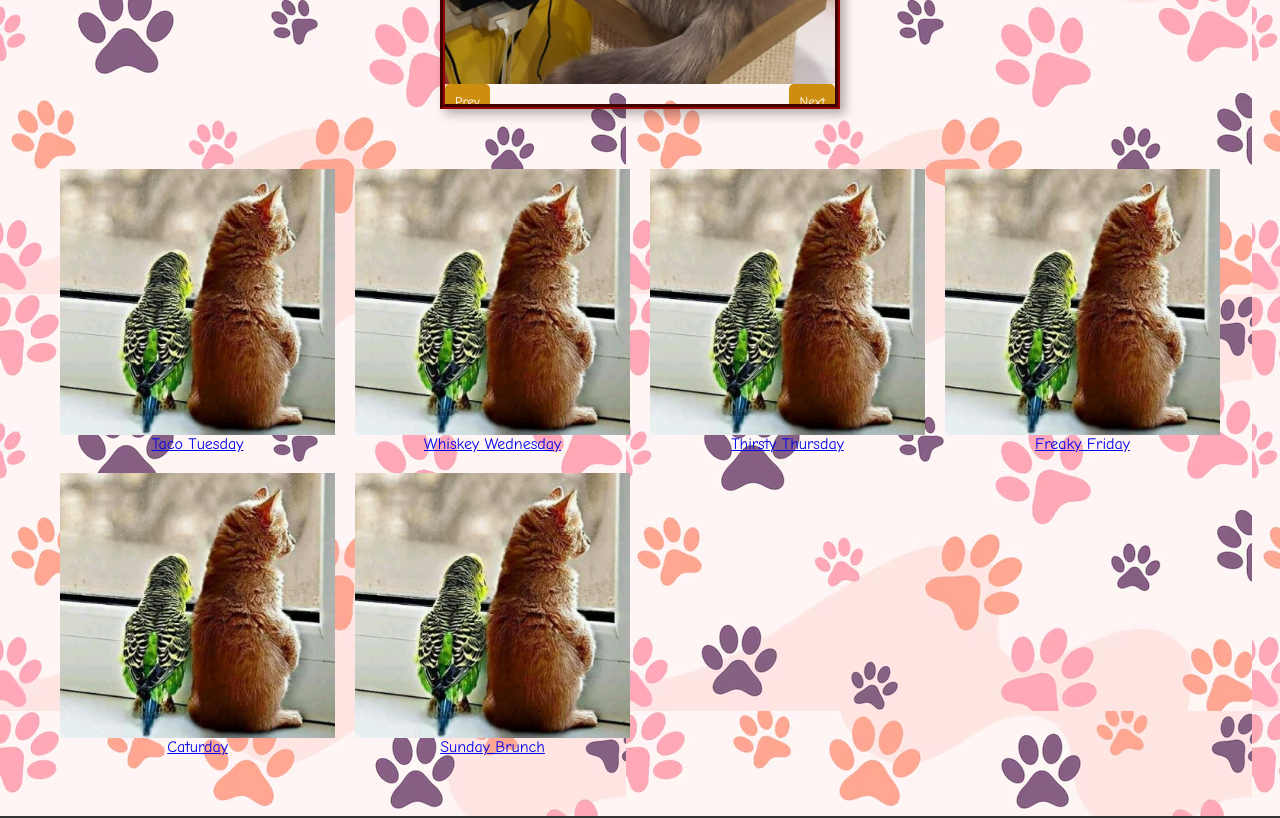
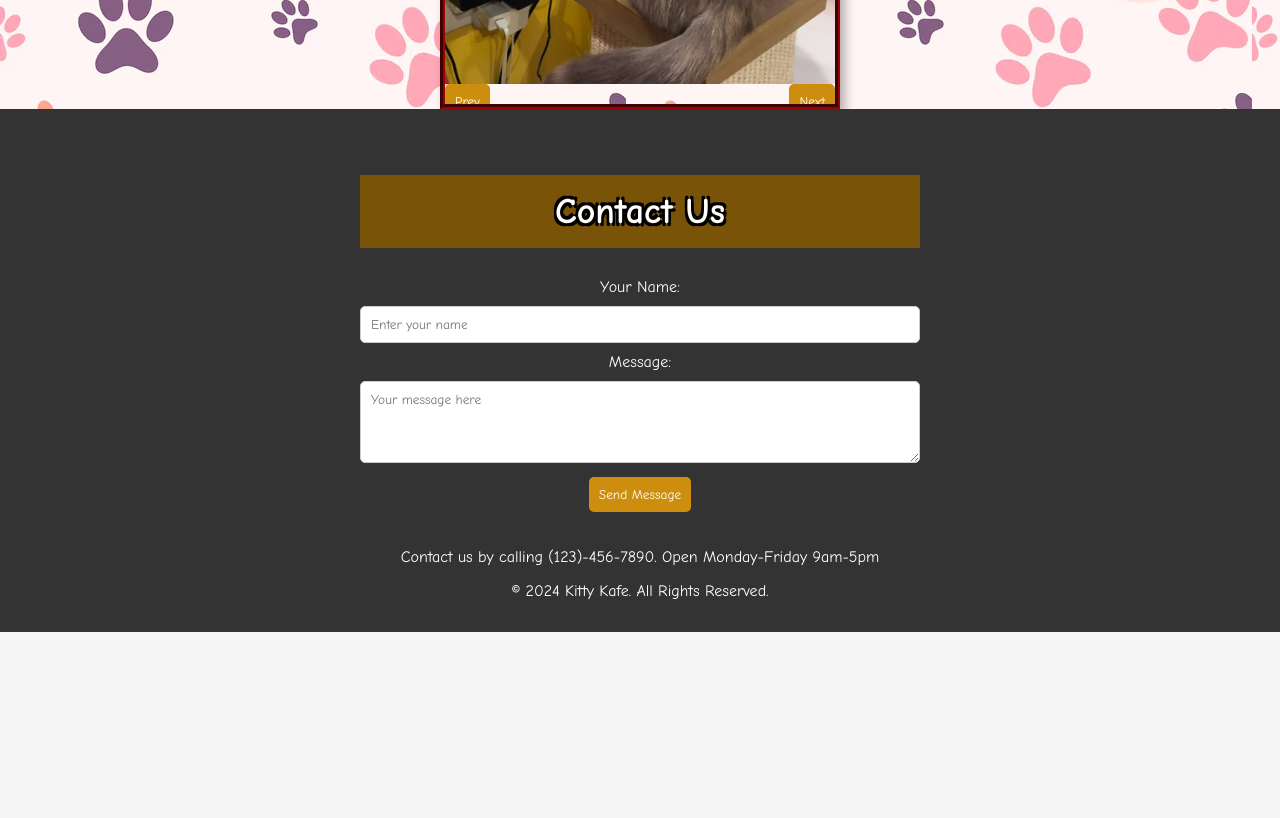
Before and after one commit to lucaorofina/project1_355, a website: page index.html in a window 1280 px wide. Shown: the part 1300-2118 px from the top of the page. After the commit the page ends 1932 px from the top, so only its background shows below. Drawn offline with Linux system fonts and the light colour scheme.

Commit message:
Add files via upload

```diff
--- a/index.html
+++ b/index.html
@@ -42,47 +42,8 @@
         </div>
     </div>
     <script src="carousel.js"></script>
-    <section id="events" class="events">
 
-        <div class="grid-container">
-            <div class="grid-item">
-                <a href="https://example.com">
-                    <img src="images/cat1.jpeg" alt="Tuesday">
-                    <div class="caption"> Taco Tuesday</div>
-                </a>
-            </div>
-            <div class="grid-item">
-                <a href="https://example.com">
-                    <img src="images/cat1.jpeg" alt="Wednesday">
-                    <div class="caption">Whiskey Wednesday</div>
-                </a>
-            </div>
-            <div class="grid-item">
-                <a href="https://example.com">
-                    <img src="images/cat1.jpeg" alt="Thursday">
-                    <div class="caption">Thirsty Thursday</div>
-                </a>
-            </div>
-            <div class="grid-item">
-                <a href="https://example.com">
-                    <img src="images/cat1.jpeg" alt="Friday">
-                    <div class="caption">Freaky Friday</div>
-                </a>
-            </div>
-            <div class="grid-item">
-                <a href="https://example.com">
-                    <img src="images/cat1.jpeg" alt="Saturday">
-                    <div class="caption">Caturday</div>
-                </a>
-            </div>
-            <div class="grid-item">
-                <a href="https://example.com">
-                    <img src="images/cat1.jpeg" alt="Sunday">
-                    <div class="caption">Sunday Brunch</div>
-                </a>
-            </div>
-        </div>
-    </section>
+
 
 
     <footer>
```
